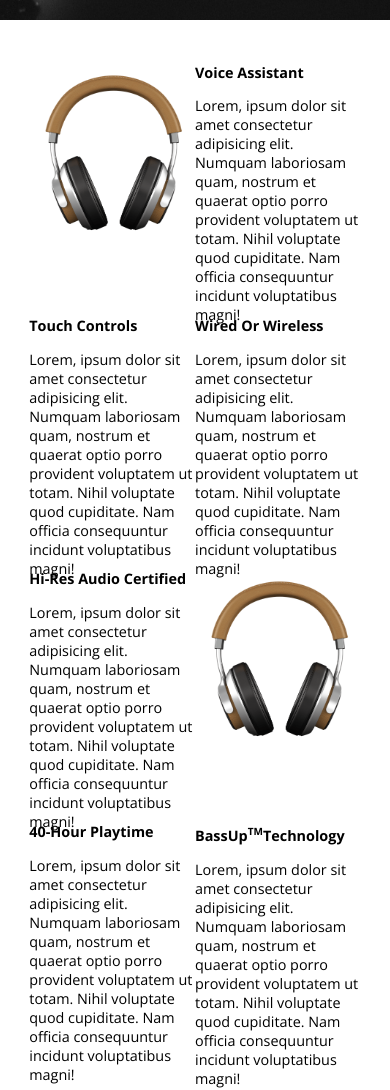
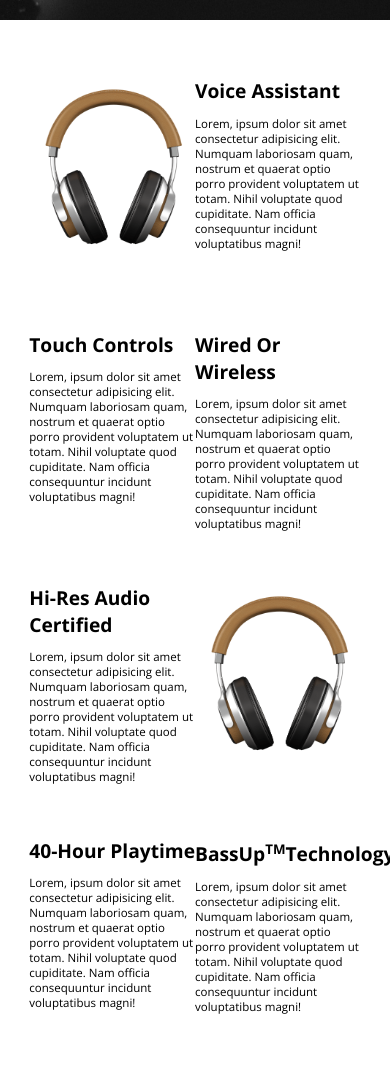
Before and after one commit to mrinalsarkar1999/productLandingPage, a plain HTML site: page index.html in a window 390 px wide. Shown: the part 1902-2992 px from the top of the page. Drawn offline with nearby package versions, Linux system fonts and the light colour scheme.

Commit message:
Update style.css

```diff
--- a/public/style.css
+++ b/public/style.css
@@ -225,8 +225,11 @@ header {
   }
   #descriptions {
     width: 85%;
-    font-size: 0.75em;
+    font-size: 1em;
     grid-template-rows: repeat(4, 30vh);
+  }
+  #descriptions p {
+    font-size: 0.6em;
   }
   #gridItem1 {
     grid-area: 1/1;
```
